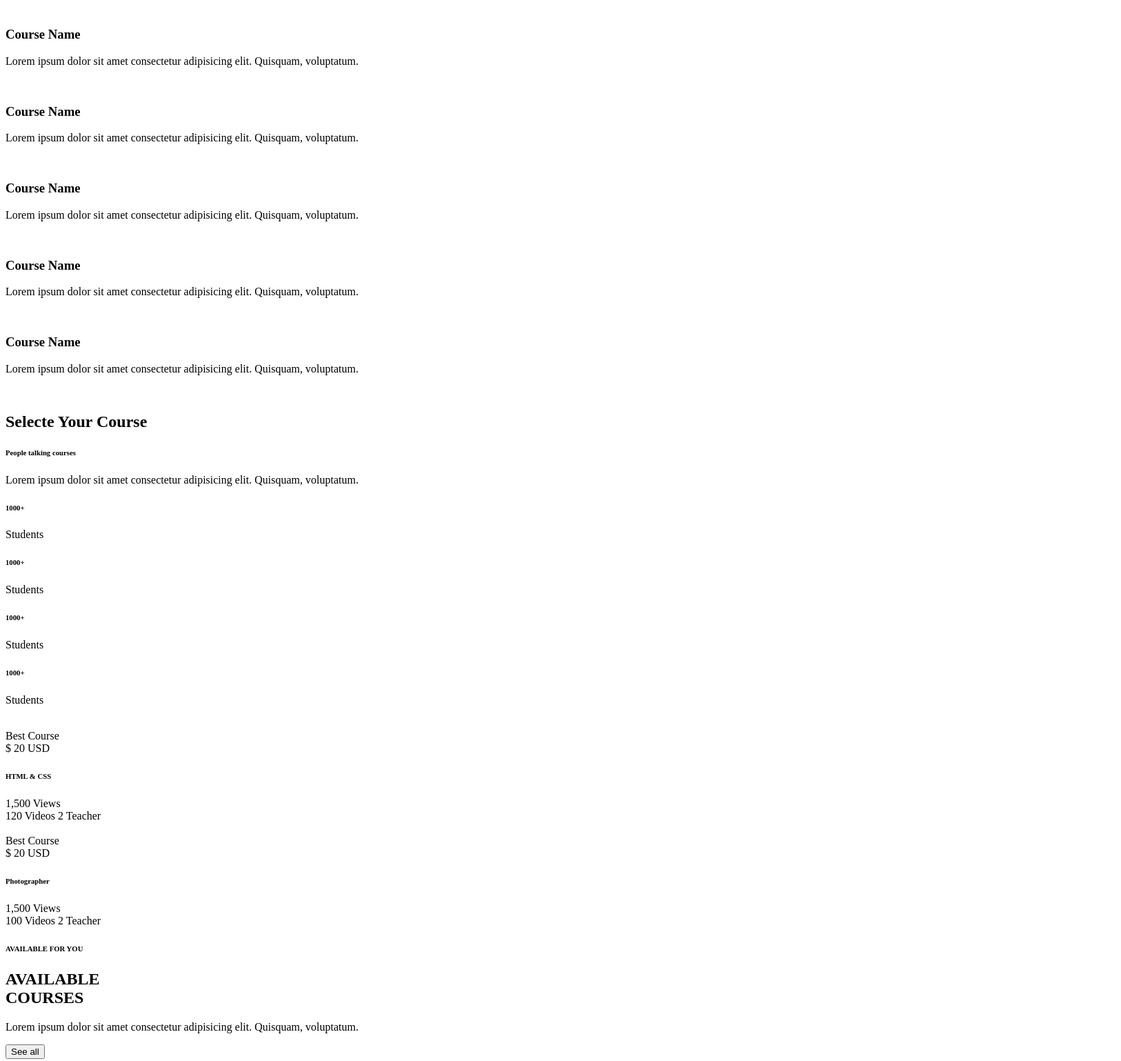
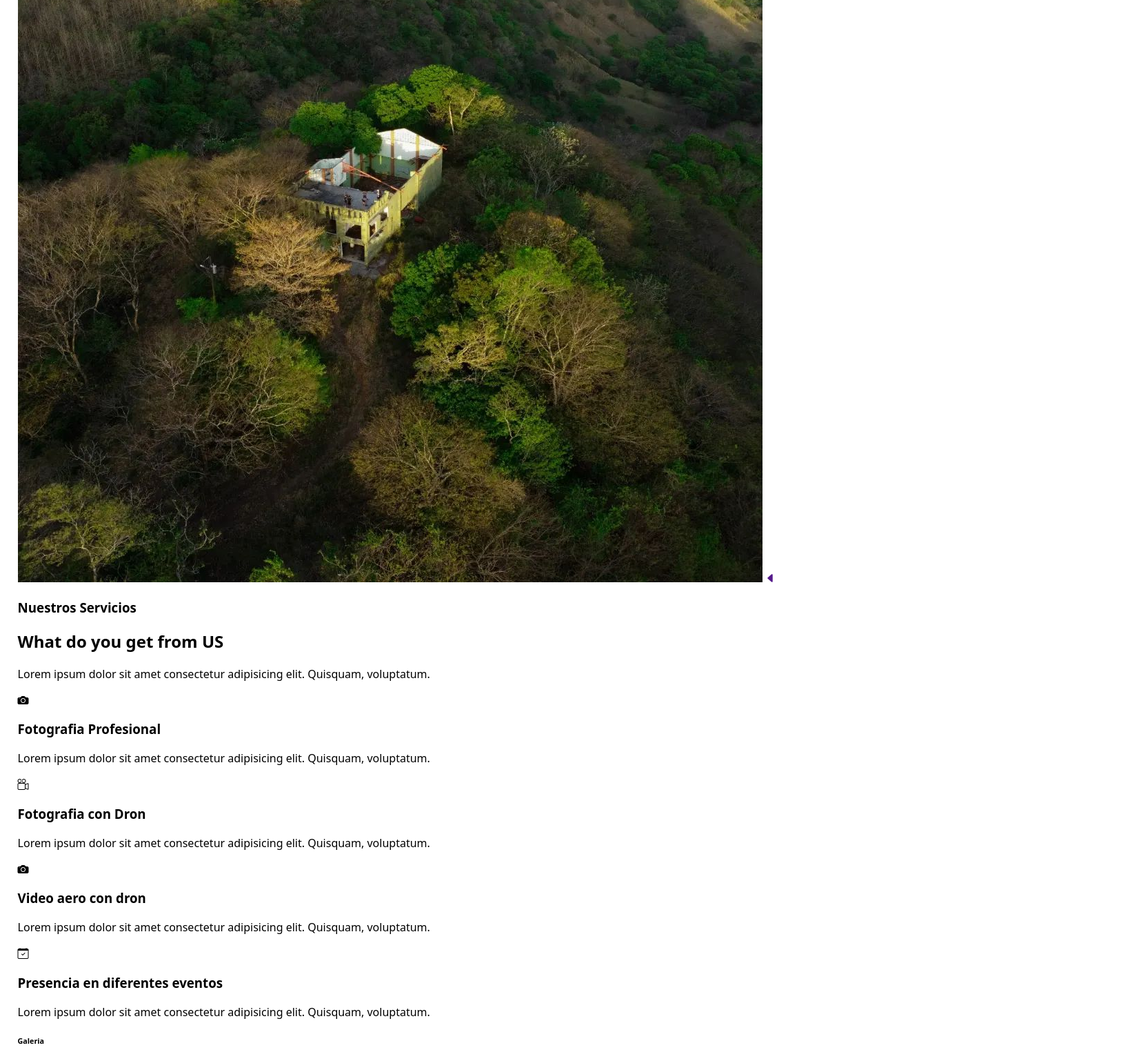
Before and after one commit to Hezroiner/Landing-Page, a plain HTML site: page index.html in a window 1280 px wide. Shown: the part 600-2138 px from the top of the page at 69% size, 1626 px wide, since content can reach past the window. Drawn offline with nearby package versions, Linux system fonts and the light colour scheme.

Commit message:
refactored Home-1/Home-2/Home-3

```diff
--- a/index.html
+++ b/index.html
@@ -1,32 +1,37 @@
 <!DOCTYPE html>
 <html lang="en">
+
 <head>
     <meta charset="UTF-8">
     <meta name="viewport" content="width=device-width, initial-scale=1.0">
     <title>Landing Page</title>
     <link rel="stylesheet" href="./public/css/style.css">
+    <link rel="stylesheet" href="https://cdn.jsdelivr.net/npm/bootstrap-icons@1.11.1/font/bootstrap-icons.css">
+    <link rel="preconnect" href="https://fonts.googleapis.com">
+    <link rel="preconnect" href="https://fonts.gstatic.com" crossorigin>
+    <link href="https://fonts.googleapis.com/css2?family=Open+Sans:wght@300&display=swap" rel="stylesheet">
 </head>
+
 <body>
     <header>
+        <div class="header-info">
+            <div class="ico">
+                <img src="./public/assets/Logo.png" alt="">
+            </div>
+            <h1>
+                Chaves Scape
+            </h1>
+        </div>
         <nav>
-            <div class="icon">
-                icon
-            </div>
             <ul>
                 <li>Home</li>
-                <li>Course</li>
                 <li>About Us</li>
-                <li>Article</li>
                 <li>Contact</li>
             </ul>
-            <div class="login">
-                <button>Login</button>
-                <button>Register</button>
-            </div>
         </nav>
     </header>
     <main>
-        <section class="home">
+        <section class="Home-1">
             <h3>
                 Let's Begins
             </h3>
@@ -36,81 +41,48 @@
             <p>
                 lorem ipsum dolor sit amet consectetur adipisicing elit.
             </p>
-            <img class="img-main" src="" alt="">
-            <div class="actions">
-                <button>Register</button>
-                <button>Play Video</button>
-            </div>
-        <section/>
-        <section class="container-cards">
+            <img class="img-main" src="./public/assets/main-1.jpg" alt="">
+            <a class="ico-Back" href="">
+                <i class="bi bi-caret-left-fill"></i>
+            </a>
+            <section />
+            <section class="Home-2">
                 <div class="card-information">
-                <h3>WHAR WE GIVE</h3>
+                    <h3>Nuestros Servicios</h3>
                     <h2> What do you get from US</h2>
                     <p>Lorem ipsum dolor sit amet consectetur adipisicing elit. Quisquam, voluptatum.</p>
                 </div>
                 <div class="card">
-                <img src="" alt="">
-                <h3>Course Name</h3>
+                    <i class="bi bi-camera-fill"></i>
+                    <h3>Fotografia Profesional</h3>
                     <p>Lorem ipsum dolor sit amet consectetur adipisicing elit. Quisquam, voluptatum.</p>
                 </div>
                 <div class="card">
-                <img src="" alt="">
-                <h3>Course Name</h3>
+                    <i class="bi bi-camera-reels"></i>
+                    <h3>Fotografia con Dron</h3>
                     <p>Lorem ipsum dolor sit amet consectetur adipisicing elit. Quisquam, voluptatum.</p>
                 </div>
                 <div class="card">
-                <img src="" alt="">
-                <h3>Course Name</h3>
+                    <i class="bi bi-camera-fill"></i>
+                    <h3>Video aero con dron</h3>
                     <p>Lorem ipsum dolor sit amet consectetur adipisicing elit. Quisquam, voluptatum.</p>
                 </div>
                 <div class="card">
-                <img src="" alt="">
-                <h3>Course Name</h3>
+                    <i class="bi bi-calendar-check"></i>
+                    <h3>Presencia en diferentes eventos</h3>
                     <p>Lorem ipsum dolor sit amet consectetur adipisicing elit. Quisquam, voluptatum.</p>
                 </div>
+                <section />
+                <section class="Home-3">
+                    <h1>
+                        Galeria
+                    </h1>
                     <div class="card">
-                <img src="" alt="">
-                <h3>Course Name</h3>
-                <p>Lorem ipsum dolor sit amet consectetur adipisicing elit. Quisquam, voluptatum.</p>
+                        <img class="Gallery-1" src="./public/assets/Gallery-1.jpg" alt="">
+                        <img class="Gallery-2" src="./public/assets/Gallery-2.jpg" alt="">
+                        <img class="Gallery-3" src="./public/assets/Gallery-3.jpg" alt="">
                     </div>
-            <div class="card">
-                <img src="" alt="">
-                <h3>Course Name</h3>
-                <p>Lorem ipsum dolor sit amet consectetur adipisicing elit. Quisquam, voluptatum.</p>
-            </div>
-        <section/>
-        <section class="home-page-3">
-            <img class="img-main-home-page-3" src="" alt="">
-            <div class="card-info-home-page-3">
-                <h2>
-                    Selecte Your Course
-                </h2>
-                <h1>
-                    People talking courses
-                </h1>
-                <p>
-                    Lorem ipsum dolor sit amet consectetur adipisicing elit. Quisquam, voluptatum.
-                </p>
-                <div class="stats">
-                    <div class="stat">
-                        <h1>1000+</h1>
-                        <p>Students</p>
-                    </div>
-                    <div class="stat">
-                        <h1>1000+</h1>
-                        <p>Students</p>
-                    </div>
-                    <div class="stat">
-                        <h1>1000+</h1>
-                        <p>Students</p>
-                    </div>
-                    <div class="stat">
-                        <h1>1000+</h1>
-                        <p>Students</p>
-                    </div>
-                </div>
-            </div>
-        <section/>
+                    <section />
                     <!-- Gene, sorry por tantas clases, asi soy -->
                     <section class="home-page-4">
 
@@ -121,7 +93,7 @@
                                 <div class="20USD"> $ 20 USD</div>
                             </card>
                             <card class="html">
-                    <h1>HTML & CSS</h1>   1,500 Views
+                                <h1>HTML & CSS</h1> 1,500 Views
                                 <br> 120 Videos 2 Teacher
                             </card>
                         </div>
@@ -133,7 +105,7 @@
                                 <div class="20USD"> $ 20 USD</div>
                             </card>
                             <card class="Photo">
-                    <h1>Photographer</h1>   1,500 Views
+                                <h1>Photographer</h1> 1,500 Views
                                 <br> 100 Videos 2 Teacher
                             </card>
                         </div>
@@ -155,7 +127,7 @@
                                 <div class="20USD"> $ 20 USD</div>
                             </card>
                             <card class="Java">
-                    <h1>JavaScript</h1>   1,500 Views
+                                <h1>JavaScript</h1> 1,500 Views
                                 <br> 120 Videos 2 Teacher
                             </card>
                         </div>
@@ -167,7 +139,7 @@
                                 <div class="20USD"> $ 20 USD</div>
                             </card>
                             <card class="Desain">
-                    <h1>Desain Grafis</h1>   1,500 Views
+                                <h1>Desain Grafis</h1> 1,500 Views
                                 <br> 100 Videos 2 Teacher
                             </card>
                         </div>
@@ -202,4 +174,5 @@
     </main>
     <script src="./src/index.js"></script>
 </body>
+
 </html>
--- a/public/css/style.css
+++ b/public/css/style.css
@@ -0,0 +1,9 @@
+body{
+    height: 3682px;
+    width: 100%;
+    padding: 2%;
+    margin: 0;
+    display: grid;
+    grid-template-rows: 5% 1fr 5%;
+    font-family: system-ui, -apple-system, BlinkMacSystemFont, 'Segoe UI', Roboto, Oxygen, Ubuntu, Cantarell, 'Open Sans', 'Helvetica Neue', sans-serif;
+}
```
Also changed, not shown: public/assets/Gallery-1.jpg (added), public/assets/Gallery-3.jpg (added), public/assets/Logo.png (added), public/assets/main-1.jpg (added), 1 other file. Lines whose indentation alone changed are shown as unchanged.
